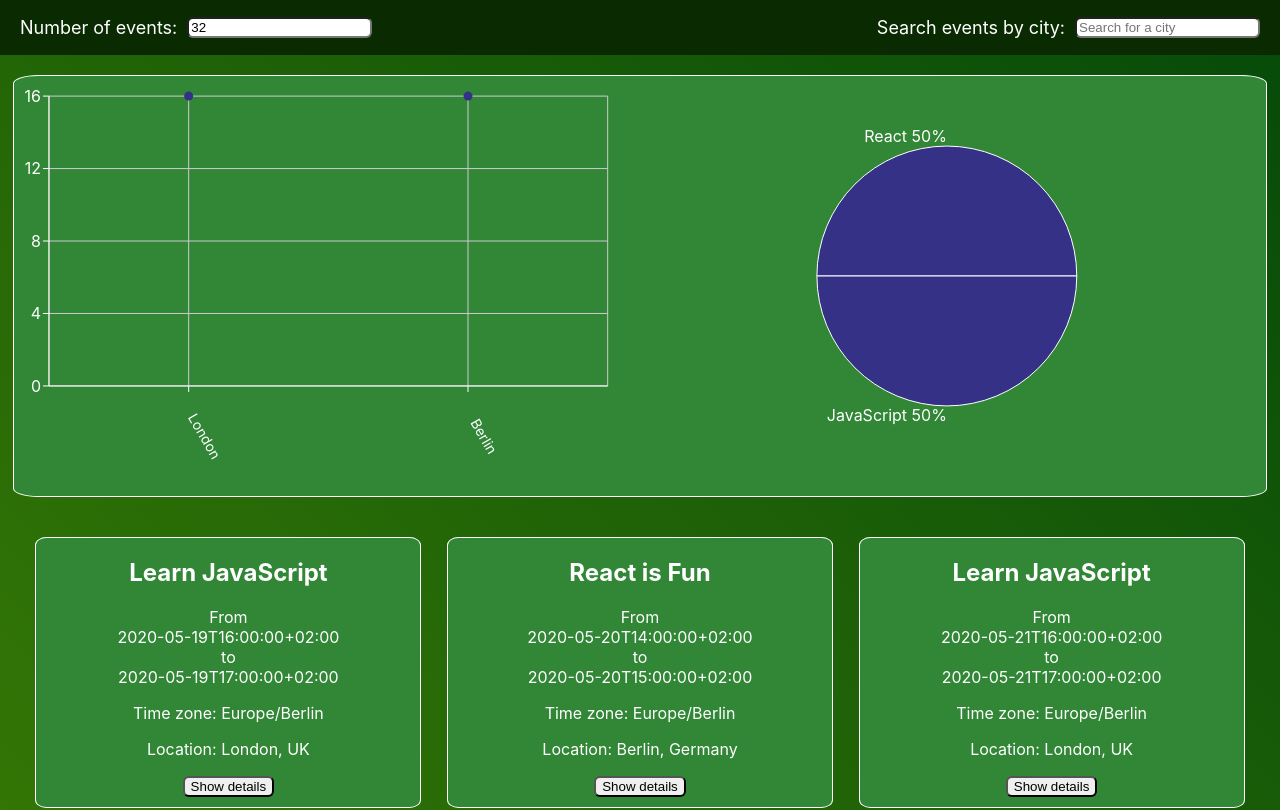
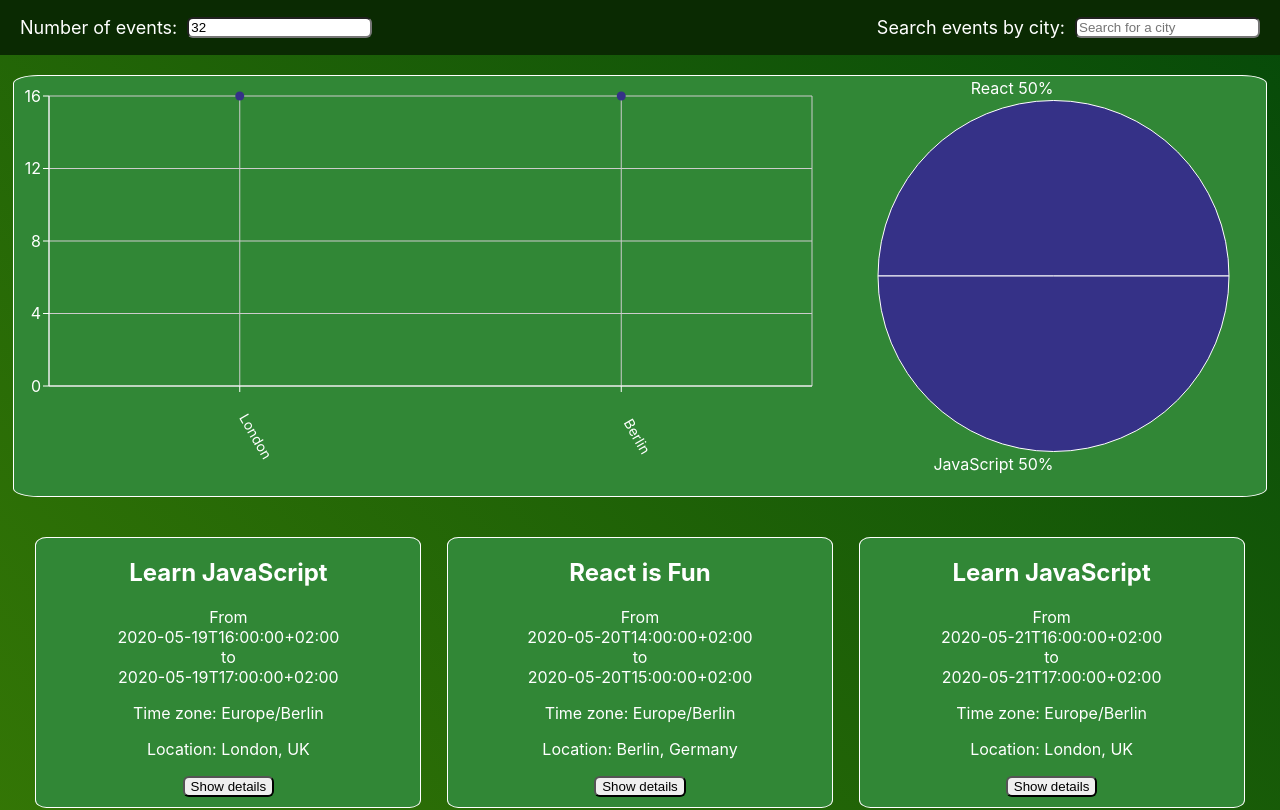
Before and after one commit to Darkpfeffer/meet-app, a React (Create React App) app: page / in a window 1280 px wide. Shown: the top 810 px of the page. Built offline with nearby package versions, Linux system fonts and the light colour scheme; what atatus-spa would draw is missing.

Commit message:
made Pie chart responsive

```diff
--- a/src/App.css
+++ b/src/App.css
@@ -101,7 +101,7 @@ li {
   margin-right: 1%;
   border: 1px solid rgba(255, 255, 255, 1);
   border-radius: 2%;
-  grid-template-columns: 1fr 1fr;
+  grid-template-columns: 2fr 1fr;
 }
 
 /* Events styling */
@@ -146,7 +146,6 @@ li {
 }
 
 /* Media queries*/
-
 
 @media all and (max-width: 785px) {
   .App-header {
--- a/src/components/EventGenresChart/EventGenresChart.js
+++ b/src/components/EventGenresChart/EventGenresChart.js
@@ -46,7 +46,7 @@ export const EventGenresChart = ({ events }) => {
                 <Pie
                     data={data}
                     dataKey="value"
-                    outerRadius={130}
+                    outerRadius="90%"
                     labelLine={false}
                     label={renderCustomizedLabel}
                     fill="#353187"
```
